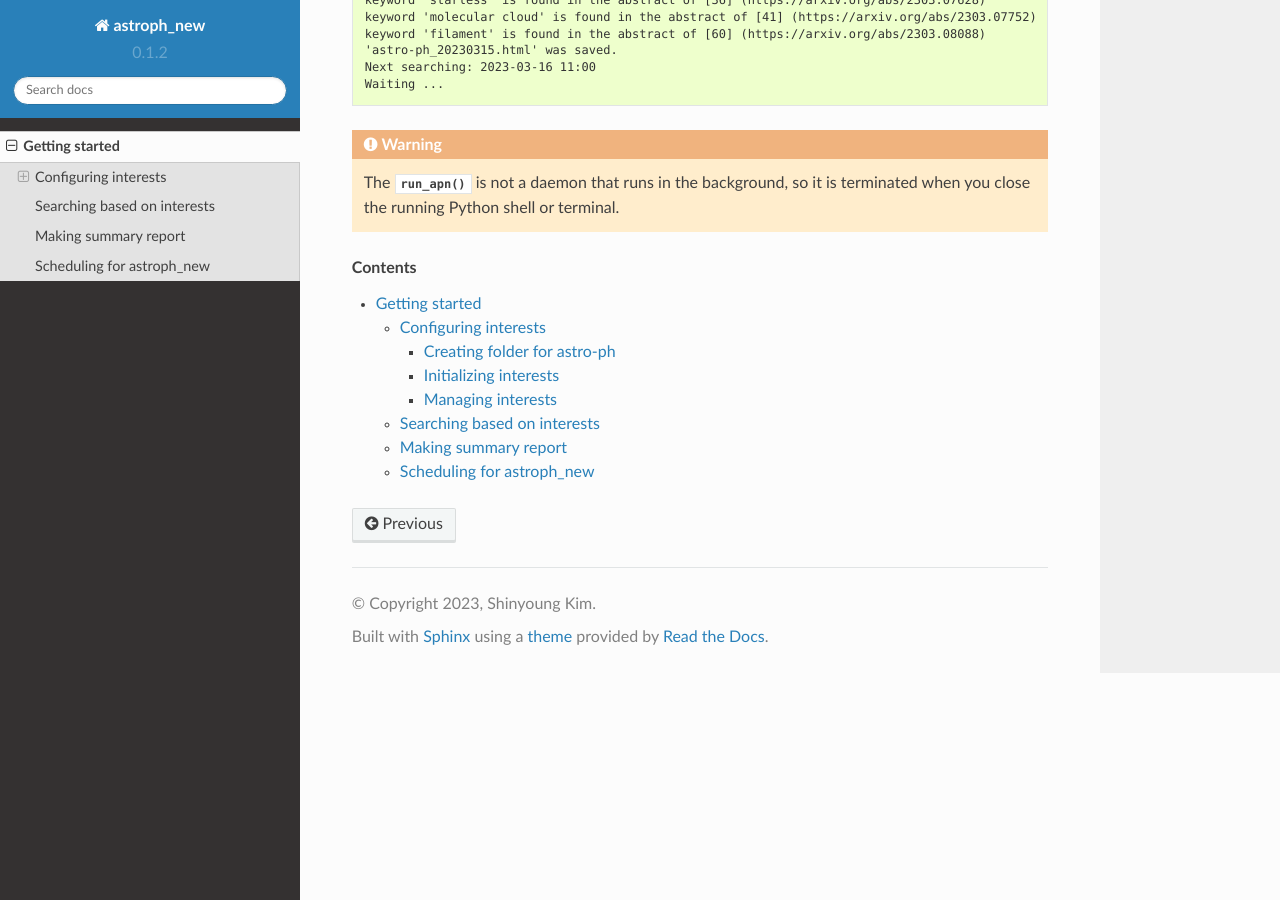
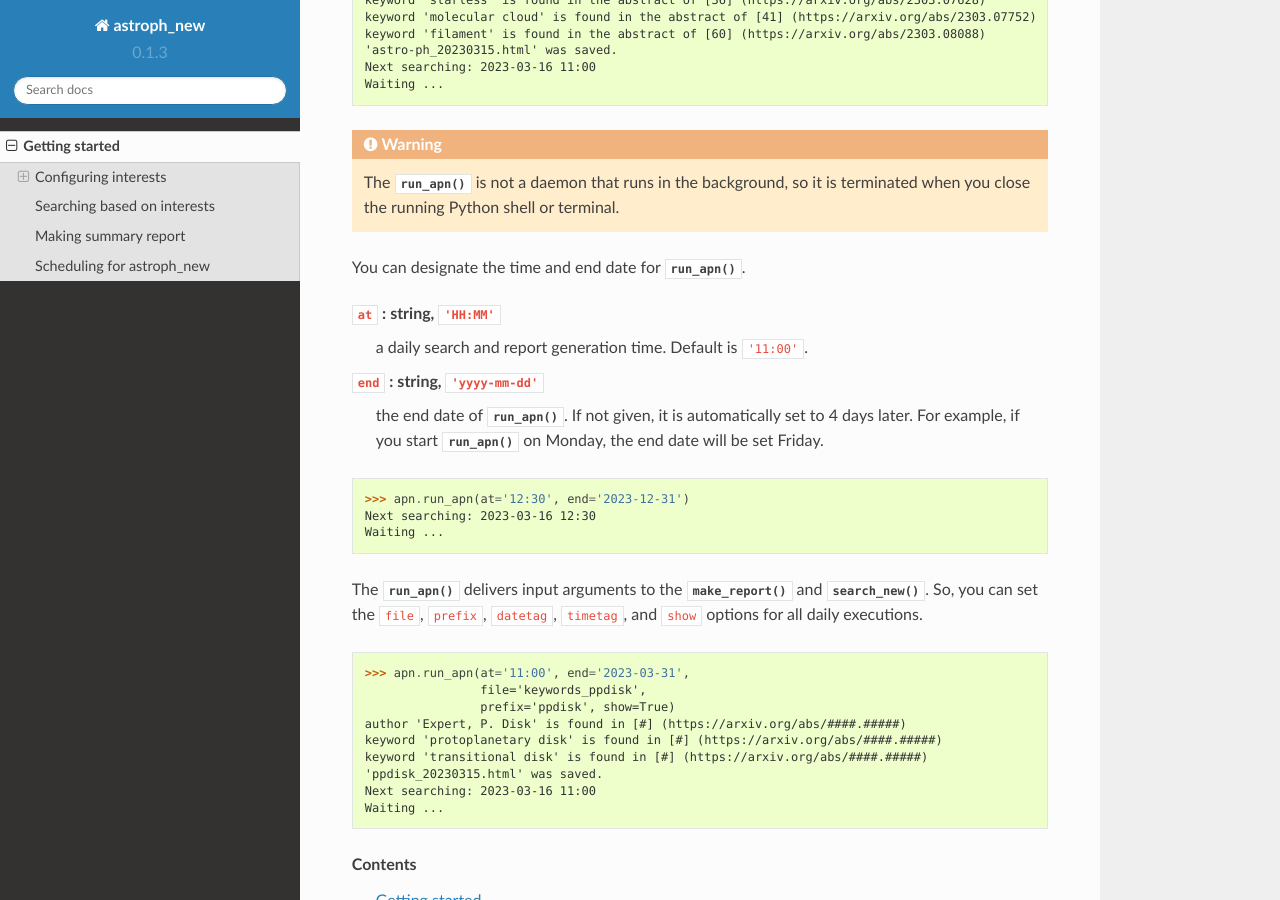
Before and after one commit to radioshiny/astroph_new, a Sphinx documentation site: the page built from docs/get_start.rst, in a window 1280 px wide and 900 px high, scrolled down 6091 px. Built offline with Sphinx 7.4.7 and the Read the Docs theme 2.0.0, drawn with Linux system fonts in a browser that asks for light colours.

Commit message:
update docs

```diff
--- a/astroph_new/__init__.py
+++ b/astroph_new/__init__.py
@@ -7,7 +7,7 @@ based on the user interests and to create a summarized document
 * Code: https://github.com/radioshiny/astroph_new
 """
 
-__version__ = '0.1.2'
+__version__ = '0.1.3'
 
 from . import astroph_new
 from .astroph_new import *
--- a/docs/conf.py
+++ b/docs/conf.py
@@ -9,7 +9,7 @@
 project = 'astroph_new'
 copyright = '2023, Shinyoung Kim'
 author = 'Shinyoung Kim'
-version = '0.1.2'
+version = '0.1.3'
 release = version
 
 # -- General configuration ---------------------------------------------------
--- a/docs/get_start.rst
+++ b/docs/get_start.rst
@@ -295,4 +295,32 @@ Waiting ...
    The :func:`run_apn` is not a daemon that runs in the background,
    so it is terminated when you close the running Python shell or terminal.
 
+You can designate the time and end date for :func:`run_apn`.
+
+``at`` : string, ``'HH:MM'``
+    a daily search and report generation time. Default is ``'11:00'``.
+
+``end`` : string, ``'yyyy-mm-dd'``
+    the end date of :func:`run_apn`. If not given, it is automatically set
+    to 4 days later. For example, if you start :func:`run_apn` on Monday,
+    the end date will be set Friday.
+
+>>> apn.run_apn(at='12:30', end='2023-12-31')
+Next searching: 2023-03-16 12:30
+Waiting ...
+
+The :func:`run_apn` delivers input arguments to the :func:`make_report` and
+:func:`search_new`. So, you can set the ``file``, ``prefix``, ``datetag``,
+``timetag``, and ``show`` options for all daily executions.
+
+>>> apn.run_apn(at='11:00', end='2023-03-31',
+                file='keywords_ppdisk',
+                prefix='ppdisk', show=True)
+author 'Expert, P. Disk' is found in [#] (https://arxiv.org/abs/####.#####)
+keyword 'protoplanetary disk' is found in [#] (https://arxiv.org/abs/####.#####)
+keyword 'transitional disk' is found in [#] (https://arxiv.org/abs/####.#####)
+'ppdisk_20230315.html' was saved.
+Next searching: 2023-03-16 11:00
+Waiting ...
+
 .. contents::
--- a/setup.py
+++ b/setup.py
@@ -5,7 +5,7 @@ with open("README.rst", "r") as fh:
 
 setup(
     name="astroph_new", # Replace with your own username
-    version="0.1.2",
+    version="0.1.3",
     author="Shinyoung Kim",
     author_email="radioshiny@gmail.com",
     description="astroph_new",
```
